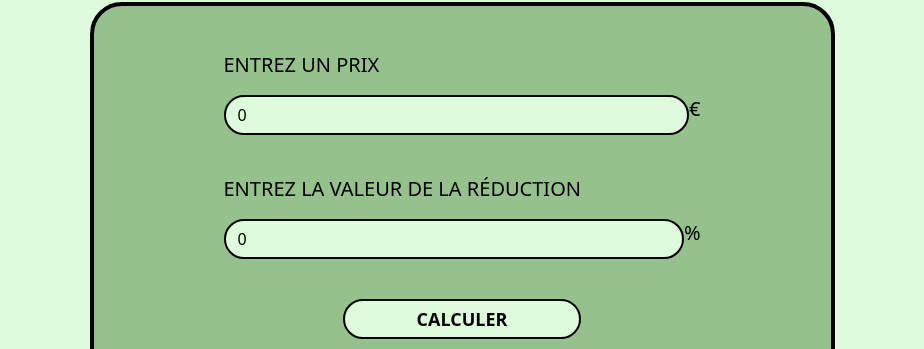
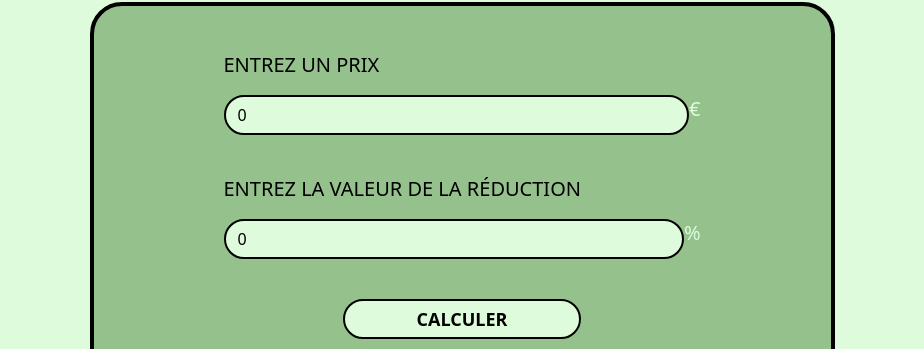
Before and after one commit to Ridaelko/sales, a React (Vite) app: page / in a window 1280 px wide. Shown: the part 214-563 px from the top of the page, without its empty margins (178-1102 px from the left). Built offline with nearby package versions, Linux system fonts and the light colour scheme.

Commit message:
add colors to € and %

```diff
--- a/src/App.tsx
+++ b/src/App.tsx
@@ -42,7 +42,7 @@ const App = () => {
                   setSubmitted(false);
                 }}
               />
-              <p className="text-xl">€</p>
+              <p className="text-xl text-[#DEFBDC]">€</p>
             </div>
             <label
               htmlFor="sales"
@@ -60,12 +60,12 @@ const App = () => {
                   setSales(parseFloat(e.target.value));
                 }}
               />
-              <p className="text-xl">%</p>
+              <p className="text-xl text-[#DEFBDC]">%</p>
             </div>
             <div className="flex justify-center">
               <button
                 type="submit"
-                className="uppercase border-2 rounded-4xl h-10 bg-[#DEFBDC] font-bold text-lg w-1/2  justify-items-center"
+                className="uppercase border-2 rounded-4xl h-10 bg-[#DEFBDC] font-bold text-lg w-1/2  justify-center"
               >
                 Calculer
               </button>
```
